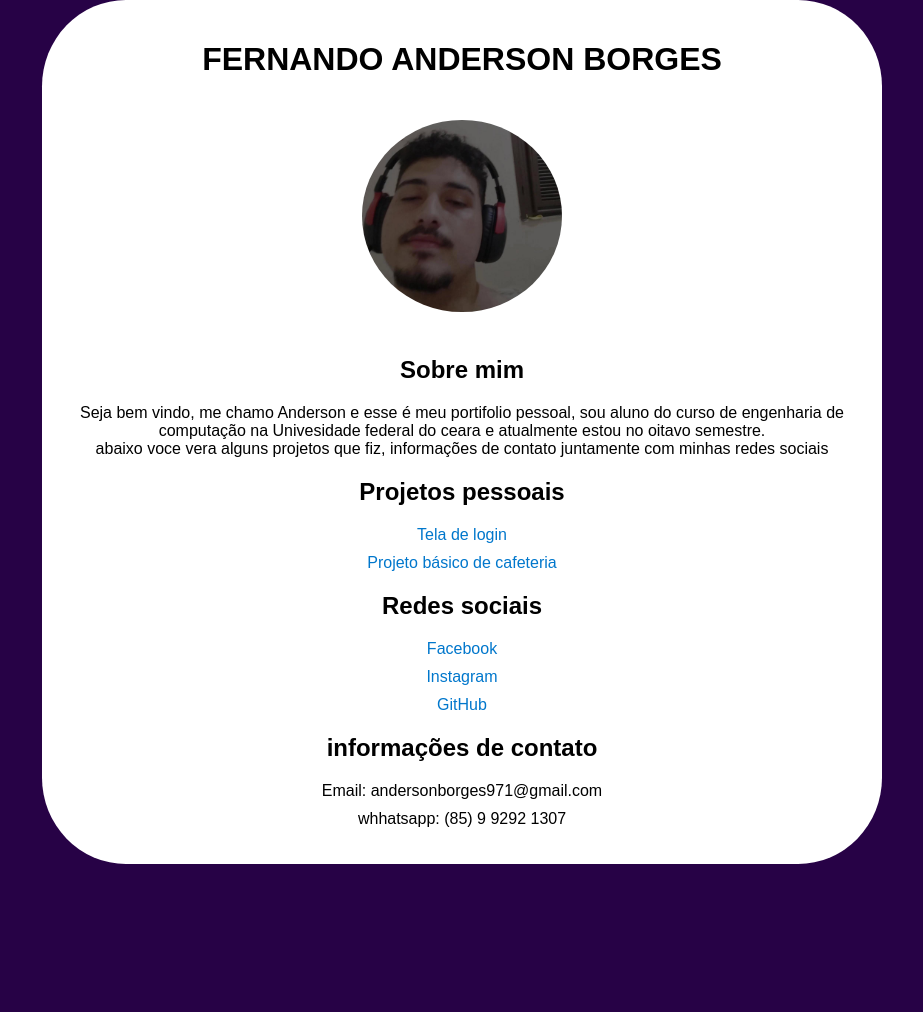
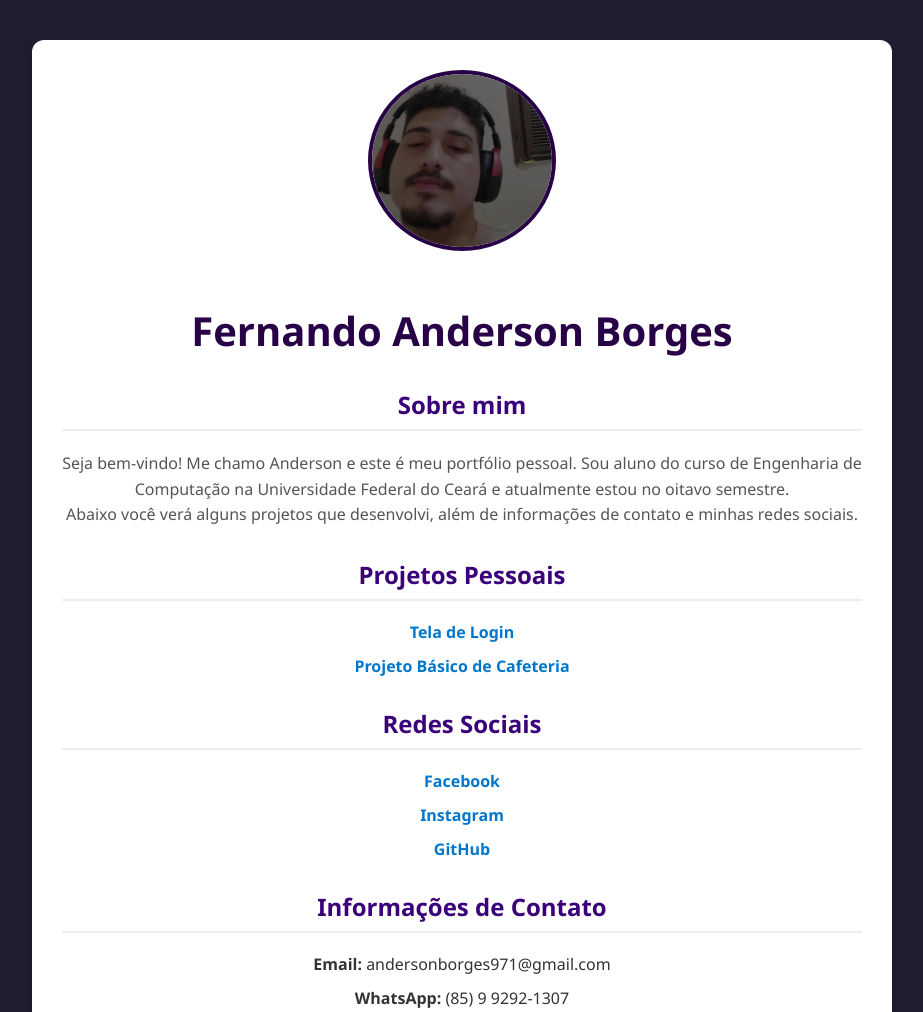
Before and after one commit to fernando-anderson-borges/ativida_tech_web, a plain HTML site: page index.html in a window 1280 px wide. Shown: the top 1012 px of the page, without its empty margins (178-1101 px from the left). Before the commit the page ends 864 px from the top, so only its background shows below. Drawn offline with Linux system fonts and the light colour scheme.

Commit message:
estilização a partir de um arquivo css

```diff
--- a/index.html
+++ b/index.html
@@ -4,75 +4,42 @@
     <meta charset="UTF-8">
     <meta name="viewport" content="width=device-width, initial-scale=1.0">
     <title>Meu Portfólio</title>
-    <style>
-        body {
-            margin: 0;
-            padding: 0;
-            font-family: Arial, sans-serif;
-            text-align: center;
-            background-color: #270246;
-        }
-
-        .container {
-            max-width: 800px;
-            margin: auto;
-            padding: 20px;
-            background-color: #ffffff;
-            border-radius: 10%;
-        }
-
-        img {
-            max-width: 200px;
-            height: auto;
-            border-radius: 50%;
-            margin: 20px 0;
-        }
-
-        ul {
-            list-style: none;
-            padding: 0;
-        }
-
-        li {
-            margin: 10px 0;
-        }
-
-        a {
-            text-decoration: none;
-            color: #0077cc;
-        }
-
-        a:hover {
-            text-decoration: underline;
-        }
-    </style>
+    <link rel="stylesheet" href="style.css">
 </head>
 <body>
     <div class="container">
-        <h1>FERNANDO ANDERSON BORGES</h1>
-        <img src="imagem perfil.jpg" alt="Foto de perfil">
+        <img src="imagem perfil.jpg" alt="Foto de perfil" class="perfil">
+        <h1>Fernando Anderson Borges</h1>
+
+        <section>
             <h2>Sobre mim</h2>
-        <p>Seja bem vindo, me chamo Anderson e esse é meu portifolio pessoal, sou aluno do curso de engenharia de computação na Univesidade federal do ceara e atualmente estou no oitavo semestre. <br>abaixo voce vera alguns projetos que fiz, informações de contato juntamente com minhas redes sociais
-        </p>
+            <p>Seja bem-vindo! Me chamo Anderson e este é meu portfólio pessoal. Sou aluno do curso de Engenharia de Computação na Universidade Federal do Ceará e atualmente estou no oitavo semestre. <br> Abaixo você verá alguns projetos que desenvolvi, além de informações de contato e minhas redes sociais.</p>
+        </section>
 
-        <h2>Projetos pessoais</h2>
+        <section>
+            <h2>Projetos Pessoais</h2>
             <ul>
-            <li><a href="projeto_login.html">Tela de login</a></li>
-            <li><a href="cafeteria.html">Projeto básico de cafeteria</a></li>
+                <li><a href="projeto_login.html">Tela de Login</a></li>
+                <li><a href="cafeteria.html">Projeto Básico de Cafeteria</a></li>
             </ul>
+        </section>
 
-        <h2>Redes sociais</h2>
+        <section>
+            <h2>Redes Sociais</h2>
             <ul>
-            <li><a href="https://www.facebook.com/fernandoandeson.borges/?locale=pt_BR">Facebook</a></li>
-            <li><a href="https://www.instagram.com/eoandsu/">Instagram</a></li>
-            <li><a href="https://github.com/fernando-anderson-borges">GitHub</a></li>
+                <li><a href="https://www.facebook.com/fernandoandeson.borges/?locale=pt_BR" target="_blank">Facebook</a></li>
+                <li><a href="https://www.instagram.com/eoandsu/" target="_blank">Instagram</a></li>
+                <li><a href="https://github.com/fernando-anderson-borges" target="_blank">GitHub</a></li>
             </ul>
+        </section>
 
-        <h2>informações de contato</h2>
+        <section>
+            <h2>Informações de Contato</h2>
             <ul>
-            <li>Email: andersonborges971@gmail.com</li>
-            <li>whhatsapp: (85) 9 9292 1307</li>
+                <li><strong>Email:</strong> andersonborges971@gmail.com</li>
+                <li><strong>WhatsApp:</strong> (85) 9 9292-1307</li>
             </ul>
+        </section>
     </div>
 </body>
 </html>
--- /dev/null
+++ b/style.css
@@ -0,0 +1,86 @@
+body {
+    margin: 0;
+    padding: 0;
+    font-family: 'Segoe UI', Tahoma, Geneva, Verdana, sans-serif;
+    background-color: #1e1e2f;
+    color: #333;
+}
+
+.container {
+    max-width: 800px;
+    margin: 40px auto;
+    padding: 30px;
+    background-color: #ffffff;
+    border-radius: 12px;
+    box-shadow: 0 4px 12px rgba(0, 0, 0, 0.2);
+    text-align: center;
+}
+
+.perfil {
+    max-width: 180px;
+    height: auto;
+    border-radius: 50%;
+    margin-bottom: 20px;
+    border: 4px solid #270246;
+}
+
+h1 {
+    font-size: 2.5rem;
+    color: #270246;
+    margin-bottom: 20px;
+}
+
+h2 {
+    color: #3a007a;
+    margin-top: 30px;
+    font-size: 1.5rem;
+    border-bottom: 2px solid #eee;
+    padding-bottom: 8px;
+}
+
+p {
+    font-size: 1rem;
+    line-height: 1.6;
+    color: #555;
+    margin: 15px 0;
+}
+
+ul {
+    list-style: none;
+    padding: 0;
+    margin: 15px 0;
+}
+
+li {
+    margin: 12px 0;
+    font-size: 1rem;
+}
+
+a {
+    text-decoration: none;
+    color: #0077cc;
+    font-weight: bold;
+}
+
+a:hover {
+    color: #005fa3;
+    text-decoration: underline;
+}
+
+@media (max-width: 600px) {
+    .container {
+        padding: 20px;
+    }
+
+    h1 {
+        font-size: 2rem;
+    }
+
+    h2 {
+        font-size: 1.25rem;
+    }
+
+    .perfil {
+        max-width: 120px;
+    }
+}
```
Lines whose indentation alone changed are shown as unchanged.
